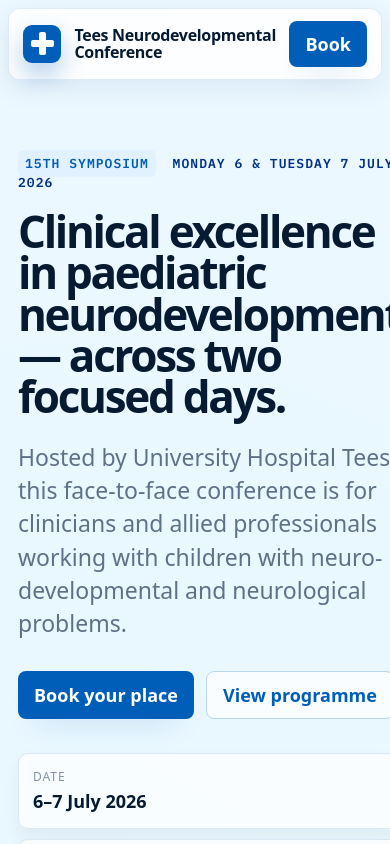
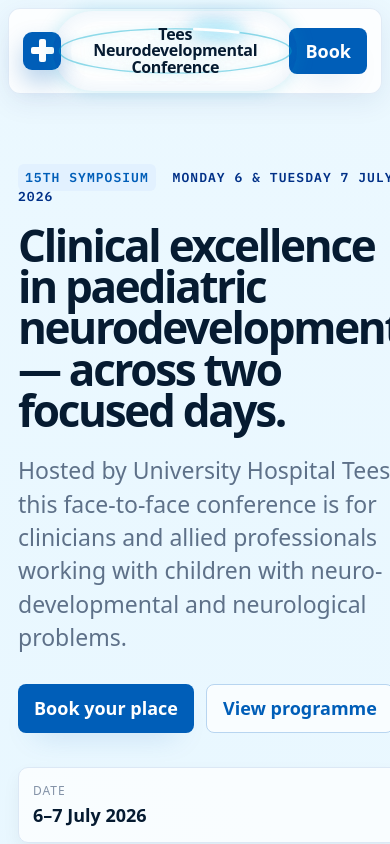
Before and after one commit to tedotedo/UHT-neurodevelopmental-symposium, a plain HTML site: page index.html in a window 390 px wide. Shown: the top 844 px of the page. Drawn offline with Linux system fonts and the light colour scheme; a web font is replaced by a local one.

Commit message:
Add glowing orbit title banner

```diff
--- a/index.html
+++ b/index.html
@@ -17,7 +17,7 @@
         <span class="brand-mark" aria-hidden="true"><span></span></span>
       </button>
       <a class="brand" href="index.html" aria-label="Tees Neuro-developmental Paediatrics Symposium home">
-        <span><strong>Tees Neurodevelopmental</strong><em>Conference</em></span>
+        <span class="brand-title"><strong>Tees Neurodevelopmental</strong><em>Conference</em><svg class="title-orbit" viewBox="0 0 420 92" aria-hidden="true" focusable="false"><ellipse class="title-orbit-track" cx="210" cy="46" rx="204" ry="39" pathLength="100"/><ellipse class="title-orbit-spark" cx="210" cy="46" rx="204" ry="39" pathLength="100"/></svg></span>
       </a>
       <nav class="nav" aria-label="Main navigation">
         <a href="programme.html">Programme</a>
--- a/styles.css
+++ b/styles.css
@@ -60,3 +60,71 @@ body.menu-open{overflow:hidden;touch-action:none;overscroll-behavior:none;}
 
 .cost-fact dd{font-size:30px;line-height:1.08}.cost-note{display:block;margin-top:12px;font-size:15px;line-height:1.22;font-weight:600;color:var(--slate);letter-spacing:0}.cost-note a{color:var(--nhs-blue);text-decoration:underline;text-underline-offset:3px}.cost-note a:hover{color:#003d78}
 @media (max-width:720px){.cost-fact dd{font-size:26px}.cost-note{font-size:14px}}
+
+/* Banner title refinement: centred line break with a soft orbiting glow */
+.brand-title{
+  position:relative;
+  display:inline-grid;
+  justify-items:center;
+  align-items:center;
+  padding:9px 22px 10px;
+  border-radius:999px;
+  isolation:isolate;
+  min-width:min(42vw,430px);
+  background:rgba(255,255,255,.50);
+}
+.brand-title .title-orbit{
+  position:absolute;
+  inset:-13px -22px;
+  z-index:0;
+  width:calc(100% + 44px);
+  height:calc(100% + 26px);
+  overflow:visible;
+  pointer-events:none;
+}
+.title-orbit-track{
+  fill:none;
+  stroke:rgba(0,169,206,.42);
+  stroke-width:2.6;
+  filter:drop-shadow(0 0 7px rgba(0,169,206,.58));
+}
+.title-orbit-spark{
+  fill:none;
+  stroke:#fff;
+  stroke-width:5.2;
+  stroke-linecap:round;
+  stroke-dasharray:9 91;
+  animation:title-orbit-dash 3.8s linear infinite;
+  filter:drop-shadow(0 0 8px rgba(255,255,255,.98)) drop-shadow(0 0 14px rgba(0,214,255,.92)) drop-shadow(0 0 22px rgba(0,94,184,.45));
+}
+.brand-title::before{
+  content:"";
+  position:absolute;
+  inset:-10px -18px;
+  z-index:0;
+  border-radius:999px;
+  box-shadow:0 0 18px rgba(0,169,206,.22), inset 0 0 20px rgba(0,94,184,.08);
+  pointer-events:none;
+}
+.brand strong,.brand em{
+  position:relative;
+  z-index:1;
+  width:100%;
+  text-align:center;
+  text-shadow:0 0 10px rgba(255,255,255,.96),0 0 18px rgba(0,169,206,.22);
+}
+.brand strong{font-size:22px;line-height:1.02;}
+.brand em{font-size:22px;line-height:1.02;}
+@keyframes title-orbit-dash{to{stroke-dashoffset:-100}}
+@media (max-width:900px){
+  .brand-title{min-width:min(48vw,330px);padding:7px 15px 8px;}
+  .brand strong,.brand em{font-size:18px;}
+  .brand-title .title-orbit{inset:-10px -15px;width:calc(100% + 30px);height:calc(100% + 20px);}
+}
+@media (max-width:520px){
+  .brand-title{min-width:0;padding:5px 10px 6px;}
+  .brand strong,.brand em{font-size:16px;}
+}
+@media (prefers-reduced-motion:reduce){
+  .title-orbit-spark{animation:none;}
+}
```
Also changed, not shown: faculty.html (+1 -1 lines), notes.html (+1 -1 lines), programme.html (+1 -1 lines), resources.html (+1 -1 lines), venue.html (+1 -1 lines).
